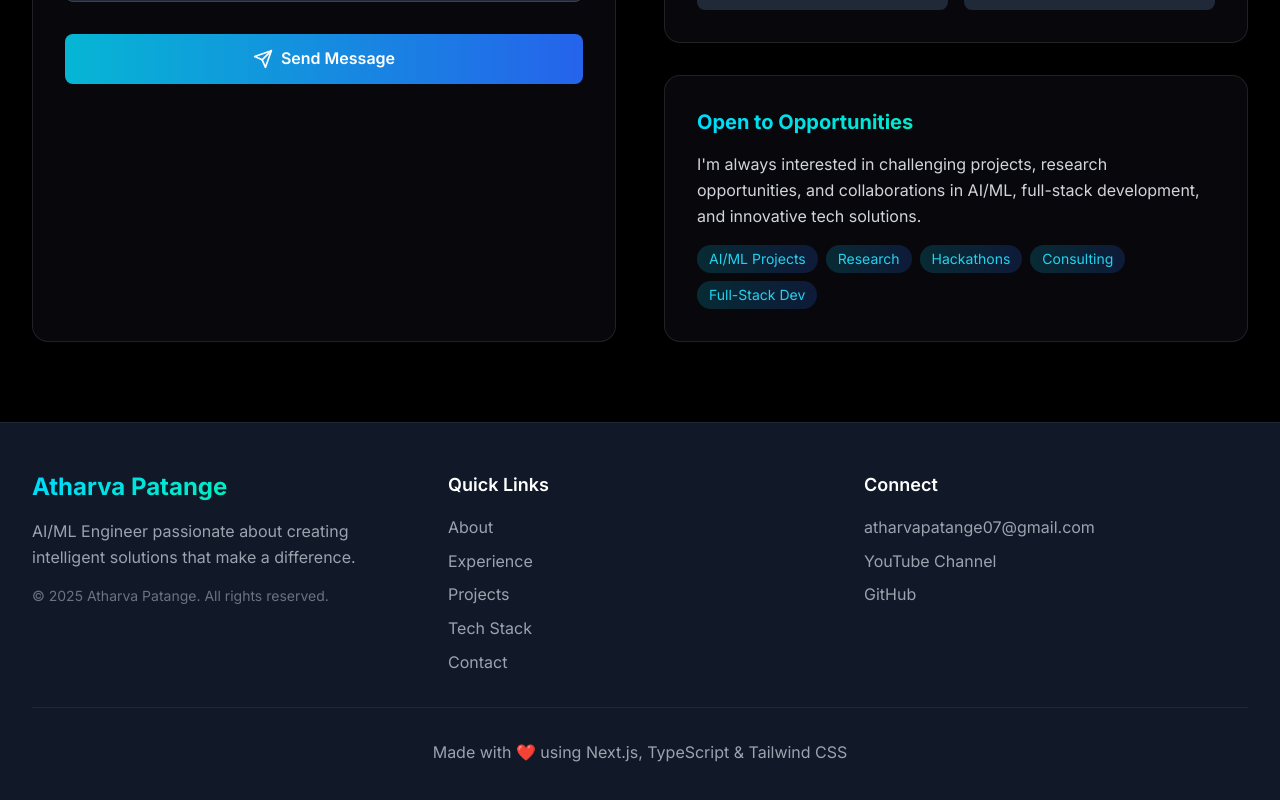
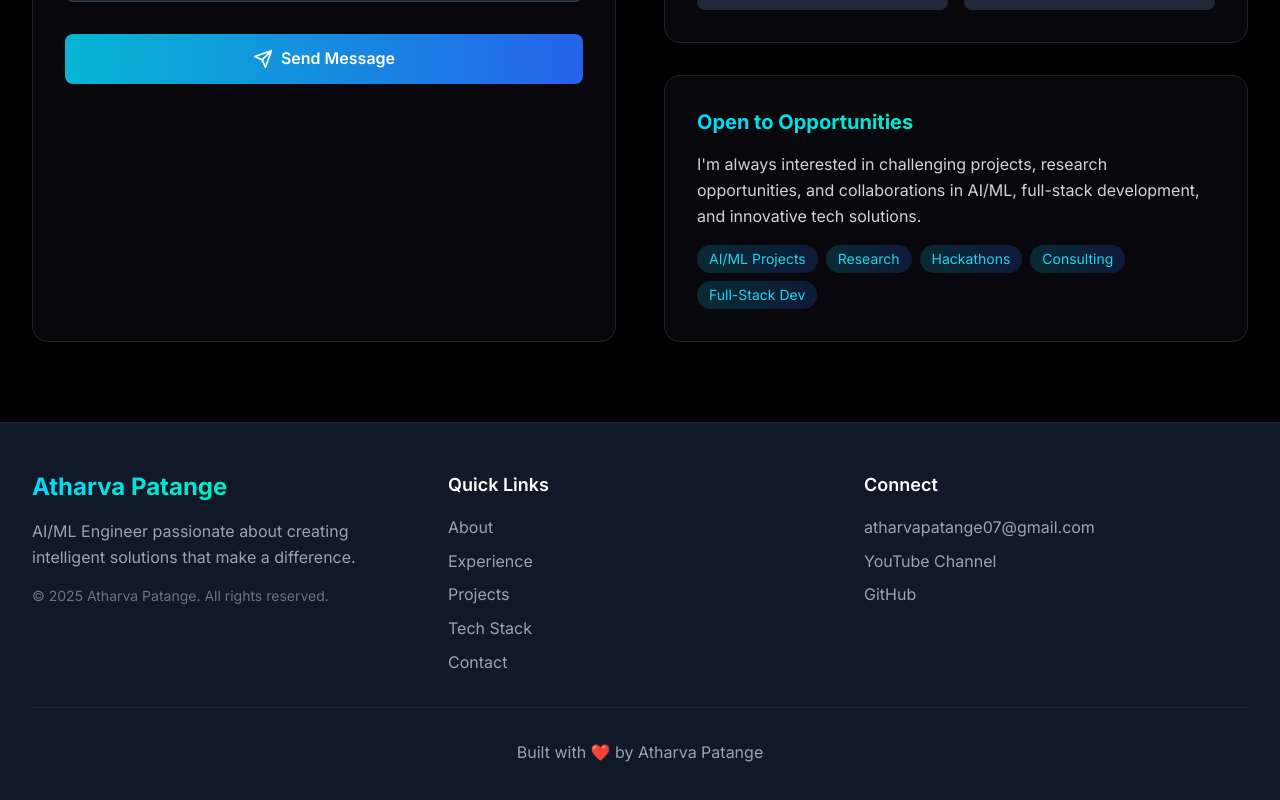
Before and after one commit to AtharvaPatange/portfolio, a Next.js app: page / in a window 1280 px wide. Shown: the part 8459-9259 px from the top of the page. Built offline with nearby package versions, Linux system fonts and the light colour scheme.

Commit message:
Footer Changes

```diff
--- a/src/app/components/Footer.tsx
+++ b/src/app/components/Footer.tsx
@@ -61,7 +61,7 @@ const Footer = () => {
 
         <div className="mt-8 pt-8 border-t border-gray-800 text-center">
           <p className="text-gray-400">
-            Made with ❤️ using Next.js, TypeScript & Tailwind CSS
+            Built with ❤️ by Atharva Patange
           </p>
         </div>
       </div>
```
